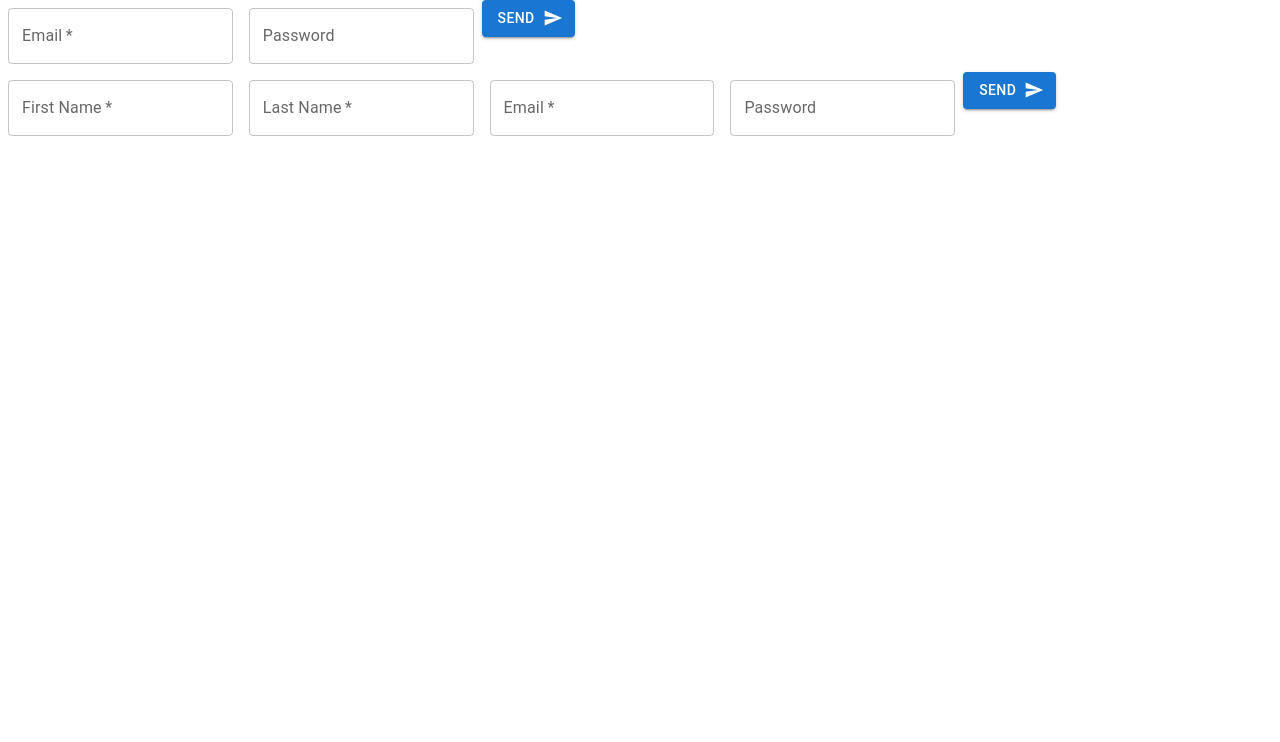
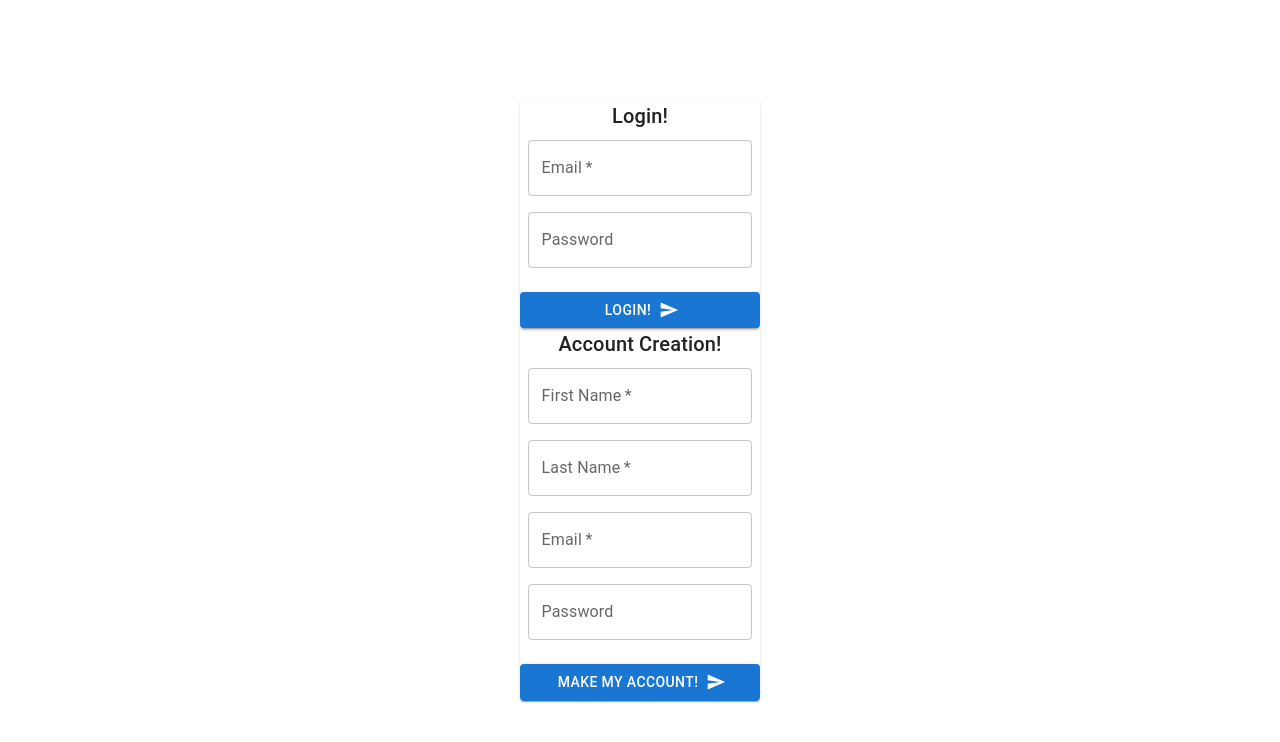
Before and after one commit to jayabaldwin/budget-app, a React (Vite) app in the folder client/: page / in a window 1280 px wide. Shown: the top 742 px of the page. Built offline with nearby package versions, Linux system fonts and the light colour scheme; the HTML template or start-up script is replaced by a standard one.

Commit message:
a better looking login/account creation page

```diff
--- a/client/src/components/layout/UserLogout.jsx
+++ b/client/src/components/layout/UserLogout.jsx
@@ -21,6 +21,7 @@ export default function UserLogout() {
   const handleOpenUserMenu = (event) => {
     setAnchorElUser(event.currentTarget);
   };
+
   const logoutOnClick = (event) => {
      const logoutSetting = settings.find((setting) => setting.label === 'Logout');
 
--- a/client/src/components/login/SignIn.jsx
+++ b/client/src/components/login/SignIn.jsx
@@ -4,6 +4,7 @@ import Box from '@mui/material/Box';
 import TextField from '@mui/material/TextField';
 import Button from '@mui/material/Button';
 import SendIcon from '@mui/icons-material/Send'
+import Typography from '@mui/material/Typography';
 import { paperClasses } from '@mui/material';
 
 // the imports needed for apollo and login
@@ -11,6 +12,8 @@ import { LOGIN } from '../../utils/mutations';
 import Auth from '../../utils/auth';
 import { useState } from 'react';
 import { useMutation } from '@apollo/client';
+import Stack from '@mui/material/Stack';
+
 
 
 export default function SignIn(props) {
@@ -47,17 +50,22 @@ export default function SignIn(props) {
 
   return (
     <Box
-    //   component="form"
-      sx={{
-        '& .MuiTextField-root': { m: 1, width: '25ch' },
-      }}
+      sx={{'& .MuiTextField-root': {
+        m: 1,
+        width: '25ch',
+      },}}
       noValidate
-      autoComplete="off"
-    >
+      autoComplete="off" >
       <div>
         <form
-            onSubmit={handleFormSubmit}
-        >
+            onSubmit={handleFormSubmit}>
+          <Stack spacing={2}>
+          <Typography
+            variant="h6"
+            component="div"
+            sx={{ flexGrow: 1, textAlign: 'center' }}>
+             Login!
+          </Typography>
             <TextField
               required
               id="outlined-required"
@@ -81,11 +89,11 @@ export default function SignIn(props) {
                 variant="contained"
                 type="submit"
                 endIcon={<SendIcon />}>
-              Send
+                  Login!
             </Button>
+          </Stack>
         </form>
       </div>
-
     </Box>
   );
 }
--- a/client/src/components/login/SignUp.jsx
+++ b/client/src/components/login/SignUp.jsx
@@ -3,6 +3,8 @@ import Box from '@mui/material/Box';
 import TextField from '@mui/material/TextField';
 import Button from '@mui/material/Button';
 import SendIcon from '@mui/icons-material/Send';
+import Stack from '@mui/material/Stack';
+import Typography from '@mui/material/Typography';
 
 import { useState } from 'react';
 // import { Link } from 'react-router-dom';
@@ -56,7 +58,10 @@ function Signup(props) {
     <Box
       // component="form"
       sx={{
-        '& .MuiTextField-root': { m: 1, width: '25ch' },
+        '& .MuiTextField-root': {
+          m: 1,
+          width: '25ch',
+        },
       }}
       noValidate
       autoComplete="off"
@@ -65,11 +70,14 @@ function Signup(props) {
         <form
           onSubmit={handleFormSubmit}
           >
+          <Stack spacing={2}>
+          <Typography variant="h6" component="div" sx={{ flexGrow: 1, textAlign: 'center' }}>
+             Account Creation!
+          </Typography>
             <TextField
               required
               id="outlined-required"
               label="First Name"
-            // defaultValue="First Name"
               name='firstname'
               onChange={handleChange}
 
@@ -78,7 +86,6 @@ function Signup(props) {
               required
               id="outlined-required"
               label="Last Name"
-            // defaultValue="Last Name"
               name='lastname'
               onChange={handleChange}
 
@@ -87,7 +94,6 @@ function Signup(props) {
               required
               id="outlined-required"
               label="Email"
-            // defaultValue="Email"
               name='email'
               onChange={handleChange}
 
@@ -100,17 +106,15 @@ function Signup(props) {
               name='password'
               onChange={handleChange}
             />
-
             <Button
               variant="contained"
               type="submit"
               endIcon={<SendIcon />}>
-              Send
+                Make My Account!
             </Button>
+          </Stack>
         </form>
       </div>
-
-
     </Box>
   );
 }
--- a/client/src/pages/Dashboard.jsx
+++ b/client/src/pages/Dashboard.jsx
@@ -42,7 +42,8 @@ export default function Dashboard() {
   }
 
     return (
-      <Grid container spacing={2} rowSpacing={2}>
+      <Grid container spacing={2} rowSpacing={2}
+        sx={{mt:10}}>
         {/* Row 1 */}
         <Grid container spacing={2}>
           {/* Countdown */}
--- a/client/src/pages/Landing.jsx
+++ b/client/src/pages/Landing.jsx
@@ -3,25 +3,32 @@ import SignUp from '../components/login/SignUp';
 import auth from '../utils/auth'
 import Dashboard from "./Dashboard";
 import LayoutNav from '../components/layout/LayoutNav'
+import Card from '@mui/material/Card';
+import { Box } from '@mui/system';
 
-// : display forms
+
 export default function Landing() {
 
     const isLoggedIn = auth.loggedIn()
 
     return (
-        <div>
+      <Box
+          display="flex"
+          justifyContent="center"
+          alignItems="center"
+          minHeight="100vh"
+      >
           {isLoggedIn ? (
               <>
                   <LayoutNav />
                   <Dashboard />
               </>
           ) : (
-            <>
+              <Card>
                   <SignIn />
                   <SignUp />
-            </>
+              </Card>
           )}
-        </div>
+      </Box>
       );
     }
```
Also changed, not shown: 2 other files (tests, documents, lock files or other folders). Lines whose indentation alone changed are shown as unchanged.
